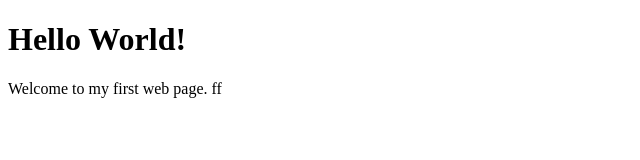
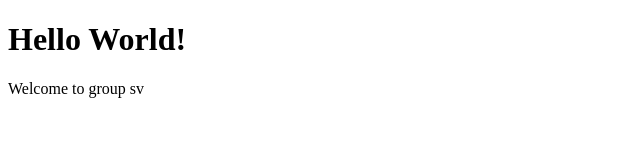
Before and after one commit to rolan23454545/helloworld-app, a plain HTML site: page index.html in a window 1280 px wide. Shown: the whole page, without its empty margins (0-640 px from the left). Drawn offline with Linux system fonts and the light colour scheme.

Commit message:
group sv

```diff
--- a/index.html
+++ b/index.html
@@ -13,7 +13,7 @@
 
 
     <h1>Hello World!</h1>
-    <p>Welcome to my first web page. ff</p>
+    <p>Welcome to group sv</p>
 
 
 </body>
```
